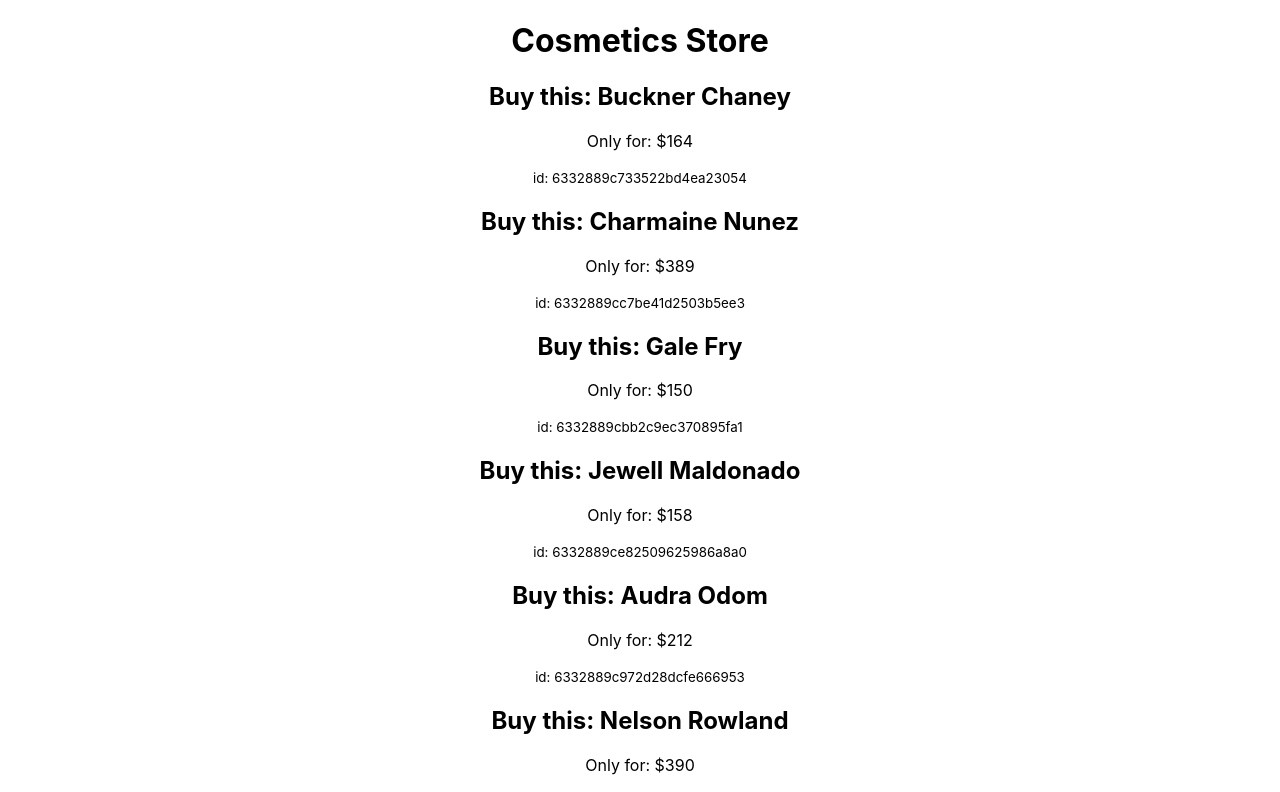
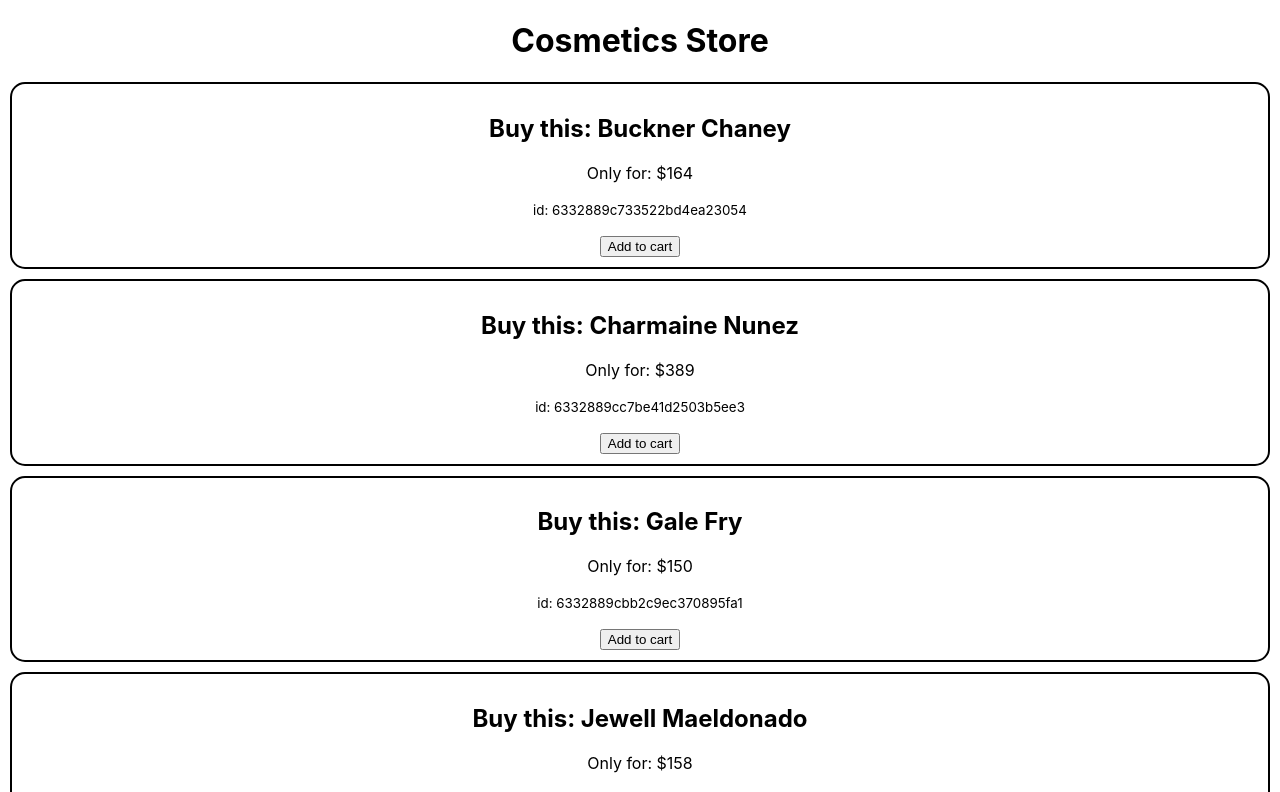
Before and after one commit to AnhaSamea/react-storage-and-handler, a React (Create React App) app: page / in a window 1280 px wide. Shown: the top 792 px of the page. Built offline with nearby package versions, Linux system fonts and the light colour scheme.

Commit message:
event handler added

```diff
--- a/public/data.json
+++ b/public/data.json
@@ -17,7 +17,7 @@
     {
       "id": "6332889ce82509625986a8a0",
       "price": 158,
-      "name": "Jewell Maldonado"
+      "name": "Jewell Maeldonado"
     },
     {
       "id": "6332889c972d28dcfe666953",
--- /dev/null
+++ b/src/components/Cosmetic/Cosmetic.css
@@ -0,0 +1,6 @@
+.product{
+    border: 2px solid black;
+    margin: 10px;
+    padding: 10px;
+    border-radius: 15px;
+}
--- a/src/components/Cosmetic/Cosmetic.js
+++ b/src/components/Cosmetic/Cosmetic.js
@@ -1,12 +1,16 @@
 import React from 'react';
-
+import './Cosmetic.css'
 const Cosmetic = (props) => {
-    const {name,price,id} = props.cosmetic
+    const { name, price, id } = props.cosmetic;
+    const addToCart = () => {
+        console.log('item added');
+    }
     return (
-        <div>
+        <div className='product'>
             <h2>Buy this: {name}</h2>
             <p>Only for: ${price}</p>
-            <p><small>id: {id }</small></p>
+            <p><small>id: {id}</small></p>
+            <button onClick={addToCart}>Add to cart</button>
         </div>
     );
 };
```
